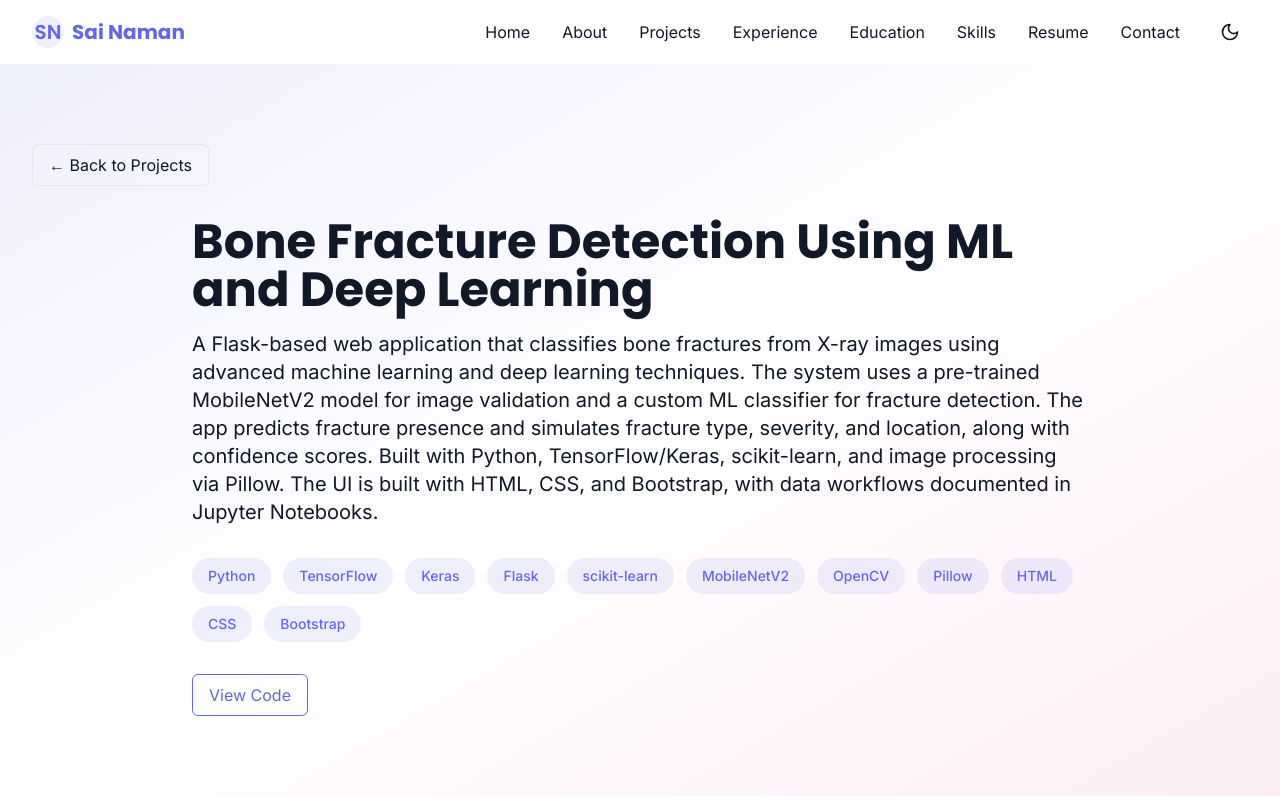
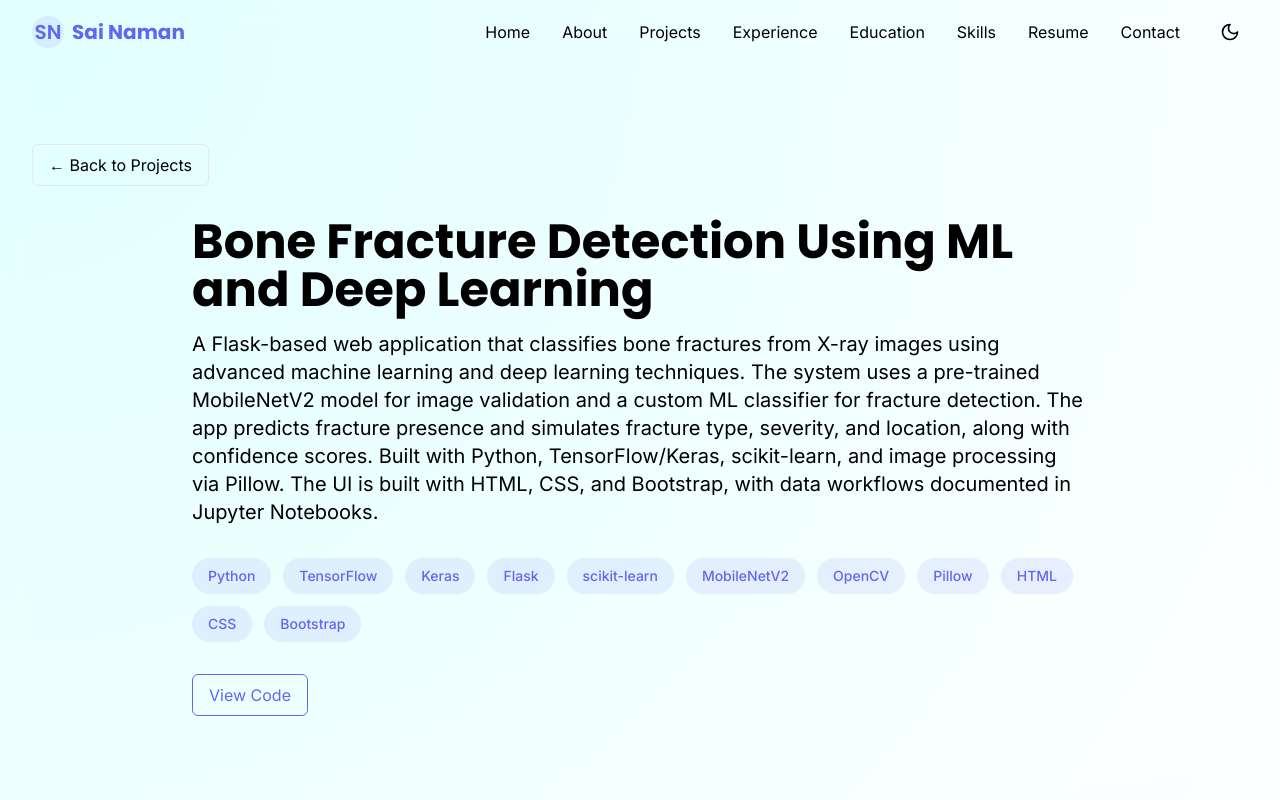
Before and after one commit to Sai-Naman-Gangiredla/PORTFOLIO, a Next.js app: page /projects/bone-fracture-detection in a window 1280 px wide. Shown: the top 800 px of the page. Built offline with nearby package versions, Linux system fonts and the light colour scheme.

Commit message:
Refactor global styles with gradient and glassmorphism
Removed old background and foreground variables, added body gradient and glassmorphism styles.

```diff
--- a/src/app/globals.css
+++ b/src/app/globals.css
@@ -2,59 +2,40 @@
 @tailwind components;
 @tailwind utilities;
 
-:root {
-  --background: #ffffff;
-  --foreground: #111827;
+/* ---- Global Body Gradient + Blur ---- */
+body {
+  background: radial-gradient(circle at top left, rgba(0, 255, 255, 0.12), transparent 60%),
+              radial-gradient(circle at bottom right, rgba(255, 0, 255, 0.12), transparent 60%);
+  backdrop-filter: blur(12px);
+  -webkit-backdrop-filter: blur(12px);
 }
 
-.dark {
-  --background: #0a0a0a;
-  --foreground: #f9fafb;
+/* ---- Glassmorphism Base ---- */
+.glass {
+  background: rgba(255, 255, 255, 0.08);
+  border: 1px solid rgba(255, 255, 255, 0.15);
+  backdrop-filter: blur(20px);
+  -webkit-backdrop-filter: blur(20px);
+  box-shadow: 0 8px 32px rgba(0, 0, 0, 0.2);
+  border-radius: 16px;
 }
 
-* {
-  margin: 0;
-  padding: 0;
-  box-sizing: border-box;
+/* ---- Smooth Stagger Reveal ---- */
+.menu-item {
+  opacity: 0;
+  transform: translateY(8px);
+  animation: staggerFade 0.4s ease forwards;
 }
 
-html {
-  scroll-behavior: smooth;
-}
+.menu-item:nth-child(1) { animation-delay: 0.05s; }
+.menu-item:nth-child(2) { animation-delay: 0.10s; }
+.menu-item:nth-child(3) { animation-delay: 0.15s; }
+.menu-item:nth-child(4) { animation-delay: 0.20s; }
+.menu-item:nth-child(5) { animation-delay: 0.25s; }
 
-body {
-  color: var(--foreground);
-  background: var(--background);
-  transition: background-color 0.3s ease, color 0.3s ease;
-}
-
-@layer utilities {
-  .text-balance {
-    text-wrap: balance;
+@keyframes staggerFade {
+  to {
+    opacity: 1;
+    transform: translateY(0);
   }
 }
-
-/* Custom scrollbar */
-::-webkit-scrollbar {
-  width: 10px;
-}
-
-::-webkit-scrollbar-track {
-  background: var(--background);
-}
-
-::-webkit-scrollbar-thumb {
-  background: #6366f1;
-  border-radius: 5px;
-}
-
-::-webkit-scrollbar-thumb:hover {
-  background: #4f46e5;
-}
-
-/* Smooth transitions */
-* {
-  transition-property: color, background-color, border-color;
-  transition-timing-function: cubic-bezier(0.4, 0, 0.2, 1);
-  transition-duration: 150ms;
-}
```
